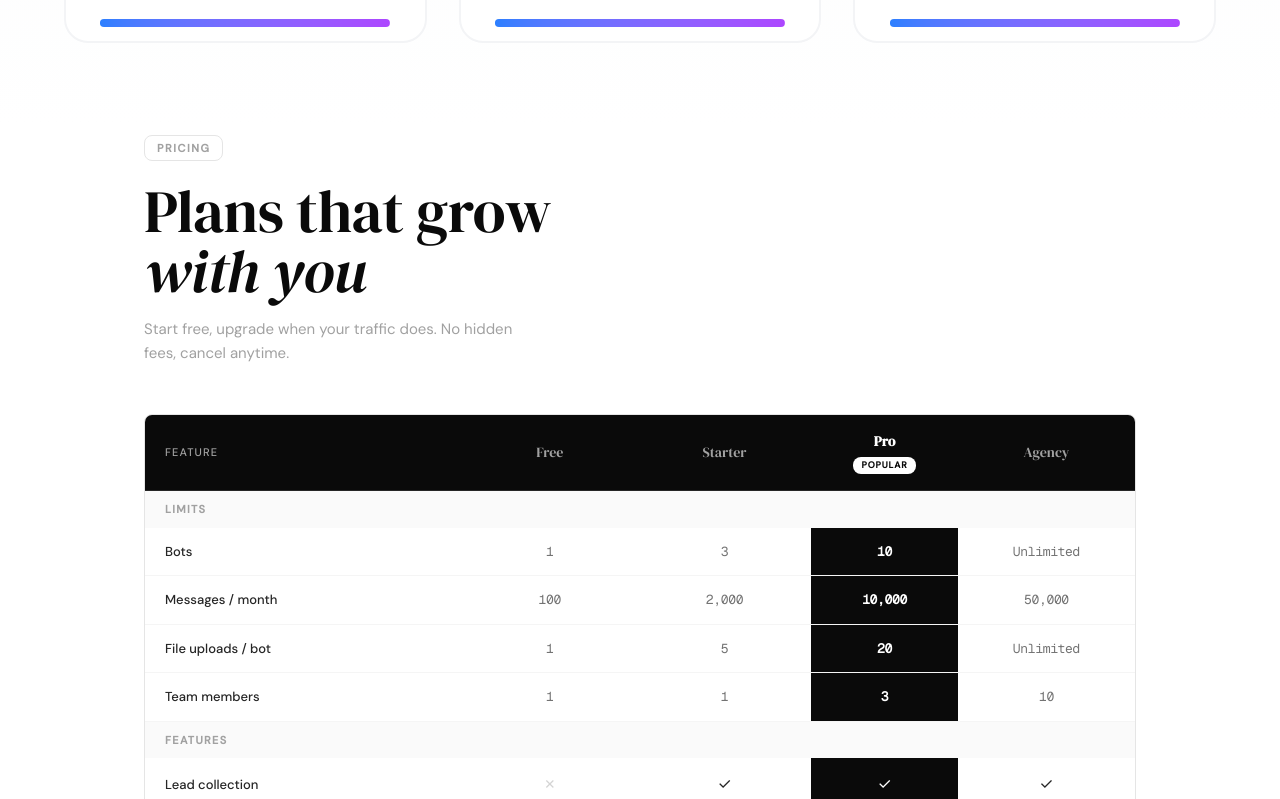
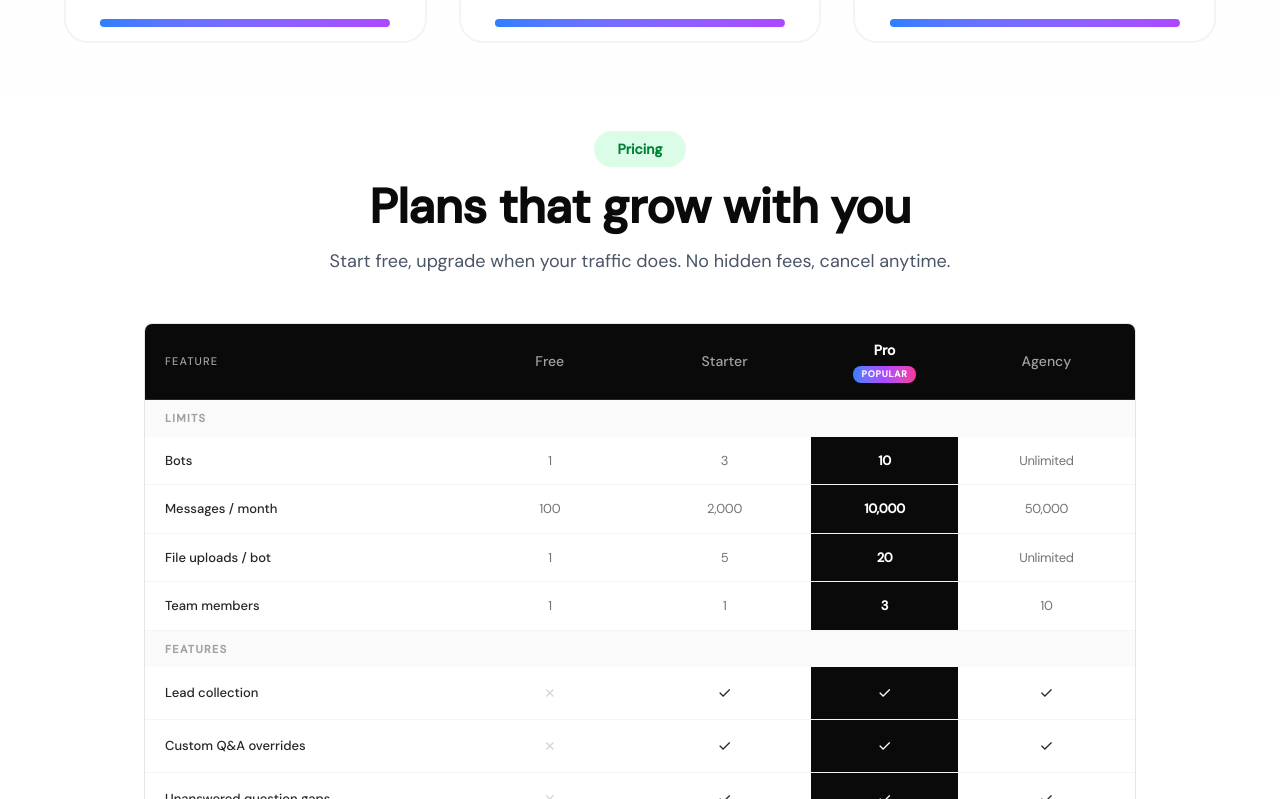
Before and after one commit to 11saim/BotBase, a React (Vite) app in the folder frontend/: page / in a window 1280 px wide. Shown: the part 1381-2180 px from the top of the page. Built offline with nearby package versions, Linux system fonts and the light colour scheme.

Commit message:
Pricing Section Styled

```diff
--- a/frontend/src/app/components/PricingSection.tsx
+++ b/frontend/src/app/components/PricingSection.tsx
@@ -1,6 +1,4 @@
 import { useEffect, useRef, useState } from "react";
-
-// ─── Types ────────────────────────────────────────────────────────────────────
 
 interface TableRow {
   label: string;
@@ -13,8 +11,6 @@ interface TableSection {
   rows: TableRow[];
 }
 
-// ─── Data ─────────────────────────────────────────────────────────────────────
-
 const columns = ["Free", "Starter", "Pro", "Agency"];
 
 const tableSections: TableSection[] = [
@@ -22,78 +18,36 @@ const tableSections: TableSection[] = [
     category: "Limits",
     rows: [
       { label: "Bots", values: ["1", "3", "10", "Unlimited"], proIndex: 2 },
-      {
-        label: "Messages / month",
-        values: ["100", "2,000", "10,000", "50,000"],
-        proIndex: 2,
-      },
-      {
-        label: "File uploads / bot",
-        values: ["1", "5", "20", "Unlimited"],
-        proIndex: 2,
-      },
+      { label: "Messages / month", values: ["100", "2,000", "10,000", "50,000"], proIndex: 2 },
+      { label: "File uploads / bot", values: ["1", "5", "20", "Unlimited"], proIndex: 2 },
       { label: "Team members", values: ["1", "1", "3", "10"], proIndex: 2 },
     ],
   },
   {
     category: "Features",
     rows: [
-      {
-        label: "Lead collection",
-        values: [false, true, true, true],
-        proIndex: 2,
-      },
-      {
-        label: "Custom Q&A overrides",
-        values: [false, true, true, true],
-        proIndex: 2,
-      },
-      {
-        label: "Unanswered question gaps",
-        values: [false, true, true, true],
-        proIndex: 2,
-      },
-      {
-        label: "Chatbot customization",
-        values: [true, true, true, true],
-        proIndex: 2,
-      },
-      {
-        label: "Training history",
-        values: [true, true, true, true],
-        proIndex: 2,
-      },
+      { label: "Lead collection", values: [false, true, true, true], proIndex: 2 },
+      { label: "Custom Q&A overrides", values: [false, true, true, true], proIndex: 2 },
+      { label: "Unanswered question gaps", values: [false, true, true, true], proIndex: 2 },
+      { label: "Chatbot customization", values: [true, true, true, true], proIndex: 2 },
+      { label: "Training history", values: [true, true, true, true], proIndex: 2 },
     ],
   },
   {
     category: "Analytics",
     rows: [
-      {
-        label: "Analytics level",
-        values: ["Basic", "Basic", "Full", "Full"],
-        proIndex: 2,
-      },
+      { label: "Analytics level", values: ["Basic", "Basic", "Full", "Full"], proIndex: 2 },
     ],
   },
   {
     category: "Advanced",
     rows: [
       { label: "API access", values: [false, false, true, true], proIndex: 2 },
-      {
-        label: "White-label widget",
-        values: [false, false, false, true],
-        proIndex: 2,
-      },
-      {
-        label: "Team collaboration",
-        values: [false, false, true, true],
-        proIndex: 2,
-      },
+      { label: "White-label widget", values: [false, false, false, true], proIndex: 2 },
+      { label: "Team collaboration", values: [false, false, true, true], proIndex: 2 },
     ],
   },
 ];
-
-// ─── Cell ─────────────────────────────────────────────────────────────────────
 
 function Cell({ value, isPro }: { value: string | boolean; isPro: boolean }) {
   const base = "px-5 py-3.5 text-center align-middle";
@@ -112,18 +66,11 @@ function Cell({ value, isPro }: { value: string | boolean; isPro: boolean }) {
   }
 
   return (
-    <td
-      className={`${base} ${bg} text-[13px] tracking-tight ${
-        isPro ? "text-white font-semibold" : "text-neutral-500"
-      }`}
-      style={{ fontFamily: "'Geist Mono', monospace" }}
-    >
+    <td className={`${base} ${bg} text-[13px] tracking-tight ${isPro ? "text-white font-semibold" : "text-neutral-500"}`}>
       {value}
     </td>
   );
 }
-
-// ─── Main ─────────────────────────────────────────────────────────────────────
 
 export default function PricingSection() {
   const wrapRef = useRef<HTMLDivElement>(null);
@@ -133,9 +80,7 @@ export default function PricingSection() {
     const el = wrapRef.current;
     if (!el) return;
     const obs = new IntersectionObserver(
-      ([entry]) => {
-        if (entry.isIntersecting) setVisible(true);
-      },
+      ([entry]) => { if (entry.isIntersecting) setVisible(true); },
       { threshold: 0.05 },
     );
     obs.observe(el);
@@ -143,29 +88,17 @@ export default function PricingSection() {
   }, []);
 
   return (
-    <section id="pricing" className="max-w-5xl mx-auto px-4 pt-3 pb-24">
+    <section id="pricing" className="max-w-5xl mx-auto px-4 pt-2 pb-24">
       {/* Header */}
-      <div className="mb-12">
-        <span
-          className="inline-block text-[11px] font-semibold tracking-[.14em] uppercase text-neutral-400 border border-neutral-200 px-3 py-1 rounded-sm mb-5"
-          style={{ fontFamily: "'DM Sans', sans-serif" }}
-        >
+      <div className="mb-12 flex justify-center items-center flex-col">
+        <span className="inline-block px-6 py-2 rounded-full bg-green-100 text-green-700 text-sm font-semibold mb-4">
           Pricing
         </span>
-        <h2
-          className="text-5xl md:text-6xl font-normal leading-none text-neutral-950 mb-4"
-          style={{ fontFamily: "'DM Serif Display', serif" }}
-        >
-          Plans that grow
-          <br />
-          <em className="italic">with you</em>
+        <h2 className="text-4xl sm:text-5xl font-bold mb-4 text-center">
+          Plans that grow with you
         </h2>
-        <p
-          className="text-[15px] text-neutral-400 max-w-sm leading-relaxed"
-          style={{ fontFamily: "'DM Sans', sans-serif" }}
-        >
-          Start free, upgrade when your traffic does. No hidden fees, cancel
-          anytime.
+        <p className="text-lg text-gray-600 max-w-2xl mx-auto text-center">
+          Start free, upgrade when your traffic does. No hidden fees, cancel anytime.
         </p>
       </div>
 
@@ -180,41 +113,23 @@ export default function PricingSection() {
           {/* Head */}
           <thead>
             <tr className="bg-neutral-950">
-              <th
-                className="px-5 py-4 text-left text-[11px] font-medium tracking-[.1em] uppercase text-neutral-400 border-b border-neutral-800 w-[32%]"
-                style={{ fontFamily: "'DM Sans', sans-serif" }}
-              >
+              <th className="px-5 py-4 text-left text-[11px] font-medium tracking-[.1em] uppercase text-neutral-400 border-b border-neutral-800 w-[32%]">
                 Feature
               </th>
               {columns.map((col) => {
                 const isPro = col === "Pro";
                 return (
-                  <th
-                    key={col}
-                    className="px-5 py-4 text-center border-b border-neutral-800"
-                  >
+                  <th key={col} className="px-5 py-4 text-center border-b border-neutral-800">
                     {isPro ? (
                       <div className="inline-flex flex-col items-center gap-1.5">
-                        <span
-                          className="text-white text-sm font-semibold"
-                          style={{ fontFamily: "'DM Serif Display', serif" }}
-                        >
-                          {col}
-                        </span>
-                        <span
-                          className="text-[9px] font-semibold tracking-[.1em] uppercase bg-white text-neutral-950 px-2 py-0.5 rounded-sm"
-                          style={{ fontFamily: "'DM Sans', sans-serif" }}
-                        >
+                        <span className="text-white text-sm font-semibold">{col}</span>
+                        {/* Colorful gradient badge */}
+                        <span className="text-[9px] font-semibold tracking-[.1em] uppercase text-white px-2 py-0.5 rounded-sm bg-gradient-to-r from-blue-500 via-purple-500 to-pink-500">
                           Popular
                         </span>
                       </div>
                     ) : (
-                      <span
-                        className="text-neutral-400 text-sm font-medium"
-                        style={{ fontFamily: "'DM Serif Display', serif" }}
-                      >
-                        {col}
-                      </span>
+                      <span className="text-neutral-400 text-sm font-medium">{col}</span>
                     )}
                   </th>
                 );
@@ -227,11 +142,7 @@ export default function PricingSection() {
             {tableSections.map((section) => (
               <>
                 <tr key={section.category} className="bg-neutral-50">
-                  <td
-                    colSpan={5}
-                    className="px-5 py-2.5 text-[11px] font-semibold tracking-[.12em] uppercase text-neutral-400"
-                    style={{ fontFamily: "'DM Sans', sans-serif" }}
-                  >
+                  <td colSpan={5} className="px-5 py-2.5 text-[11px] font-semibold tracking-[.12em] uppercase text-neutral-400">
                     {section.category}
                   </td>
                 </tr>
@@ -249,10 +160,7 @@ export default function PricingSection() {
                       transitionDelay: `${ri * 35}ms`,
                     }}
                   >
-                    <td
-                      className="px-5 py-3.5 text-[13px] font-medium text-neutral-800"
-                      style={{ fontFamily: "'DM Sans', sans-serif" }}
-                    >
+                    <td className="px-5 py-3.5 text-[13px] font-medium text-neutral-800">
                       {row.label}
                     </td>
                     {row.values.map((val, ci) => (
@@ -267,27 +175,20 @@ export default function PricingSection() {
           {/* Footer CTA row */}
           <tfoot>
             <tr className="bg-neutral-50 border-t border-neutral-200">
-              <td
-                className="px-5 py-4 text-[13px] text-neutral-400 italic"
-                style={{ fontFamily: "'DM Serif Display', serif" }}
-              >
+              <td className="px-5 py-4 text-[13px] text-neutral-400">
                 Ready to start?
               </td>
               {columns.map((col) => {
                 const isPro = col === "Pro";
                 return (
-                  <td
-                    key={col}
-                    className={`px-5 py-4 text-center ${isPro ? "bg-neutral-950" : ""}`}
-                  >
+                  <td key={col} className={`px-2 sm:px-5 py-4 text-center ${isPro ? "bg-neutral-950" : ""}`}>
                     <a
                       href="/register"
-                      className={`inline-block text-[12px] font-semibold tracking-wide px-4 py-2 rounded-sm border transition-all duration-150 ${
+                      className={`inline-block w-full sm:w-auto text-[11px] sm:text-[12px] font-semibold tracking-wide px-2 sm:px-4 py-2 rounded-sm border transition-all duration-150 whitespace-nowrap ${
                         isPro
                           ? "bg-white text-neutral-950 border-white hover:bg-transparent hover:text-white"
                           : "bg-transparent text-neutral-700 border-neutral-300 hover:border-neutral-950 hover:text-neutral-950"
                       }`}
-                      style={{ fontFamily: "'DM Sans', sans-serif" }}
                     >
                       {col === "Free" ? "Get started" : `Get ${col}`}
                     </a>
```
